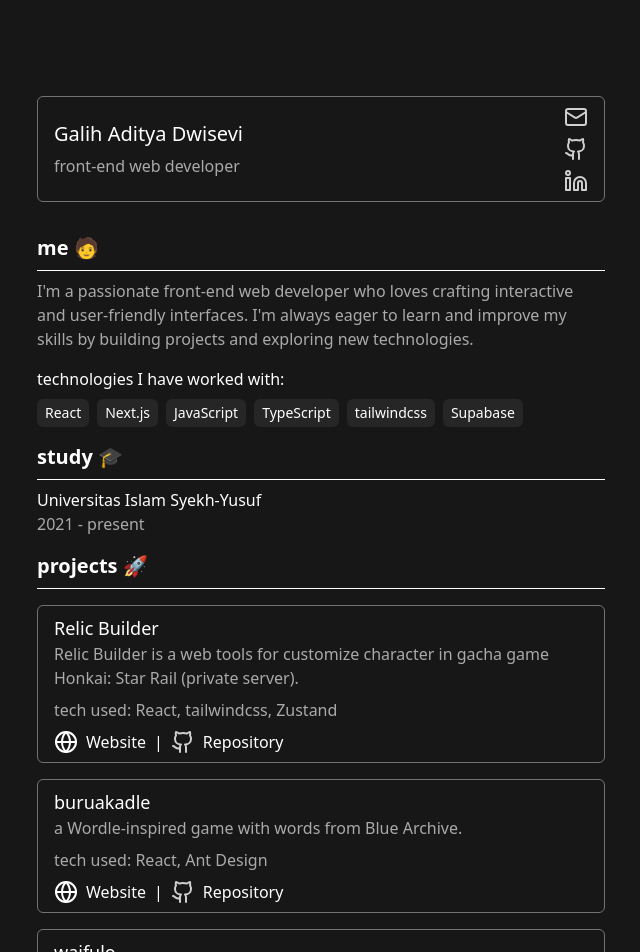
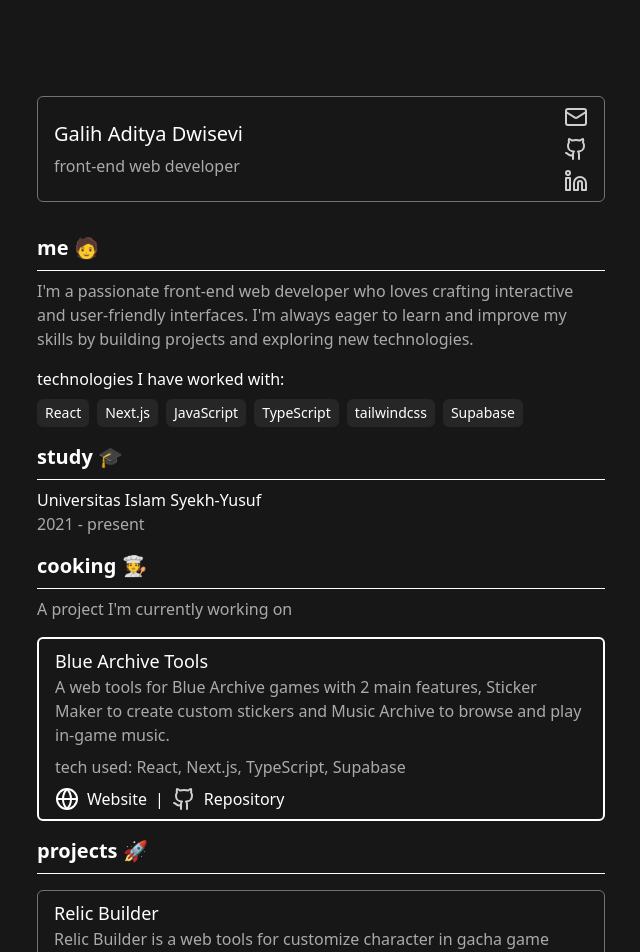
Before and after one commit to samsulpanjul/personal-website, a React (Vite) app: page / in a window 1280 px wide. Shown: the top 952 px of the page, without its empty margins (319-959 px from the left). Built offline with nearby package versions, Linux system fonts and the light colour scheme.

Commit message:
feat: add cooking section with project details and links

```diff
--- a/src/App.tsx
+++ b/src/App.tsx
@@ -1,4 +1,5 @@
 import Section from "./components/Section"
+import cooking from "./data/cooking.json"
 import projects from "./data/projects.json"
 import tech from "./data/tech.json"
 import GitHubLogo from "./components/icons/GitHubLogo"
@@ -58,6 +59,39 @@
           <div>
             <p>Universitas Islam Syekh-Yusuf</p>
             <p className="text-secondary">2021 - present</p>
+          </div>
+        </Section>
+        <Section title="cooking 🧑‍🍳">
+          <p className="text-secondary">A project I'm currently working on</p>
+          <div className="mt-2 box border-white border-2">
+            <a
+              href={cooking.website}
+              target="_blank"
+              className="hover:underline text-lg"
+            >
+              {cooking.title}
+            </a>
+            <p className="text-secondary">{cooking.description}</p>
+            <p className="text-secondary mt-2">tech used: {cooking.tech.join(", ")}</p>
+            <div className="flex gap-2 mt-2">
+              <a
+                href={cooking.website}
+                target="_blank"
+                className="hover:underline flex gap-2"
+              >
+                <Globe />
+                <span>Website</span>
+              </a>
+              |
+              <a
+                href={cooking.repo}
+                target="_blank"
+                className="hover:underline flex gap-2"
+              >
+                <GitHubLogo />
+                <span>Repository</span>
+              </a>
+            </div>
           </div>
         </Section>
         <Section title="projects 🚀">
--- /dev/null
+++ b/src/data/cooking.json
@@ -0,0 +1,7 @@
+{
+  "title": "Blue Archive Tools",
+  "description": "A web tools for Blue Archive games with 2 main features, Sticker Maker to create custom stickers and Music Archive to browse and play in-game music.",
+  "tech": ["React", "Next.js", "TypeScript", "Supabase"],
+  "repo": "https://github.com/TraFost/ba-tools",
+  "website": "https://ba-tools-plum.vercel.app/"
+}
```
